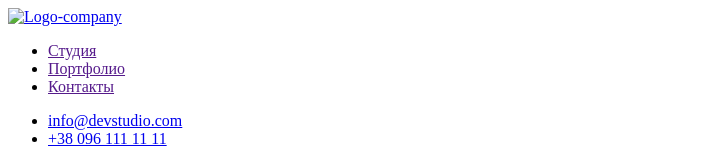
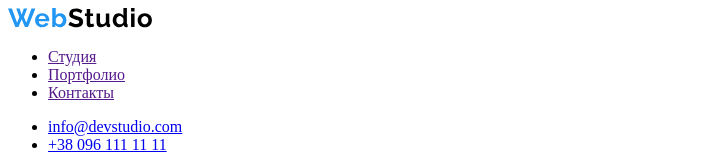
Before and after one commit to Ryta-G/Tutorial, a plain HTML site: page index.html in a window 1280 px wide. Shown: the top 160 px of the page, without its empty margins (0-717 px from the left). Drawn offline with Linux system fonts and the light colour scheme.

Commit message:
Update index.html

```diff
--- a/index.html
+++ b/index.html
@@ -10,7 +10,7 @@
     <header>
      <nav>
          <!--Logo-->
-        <a href="/"><img src="./WebStudio-logo.svg" alt="Logo-company"></a>
+        <a href="/"><img src="./WebStudio logo.svg" alt=""></a>
 
             <ul>
                 <li><a href="">Студия</a> </li>
```
